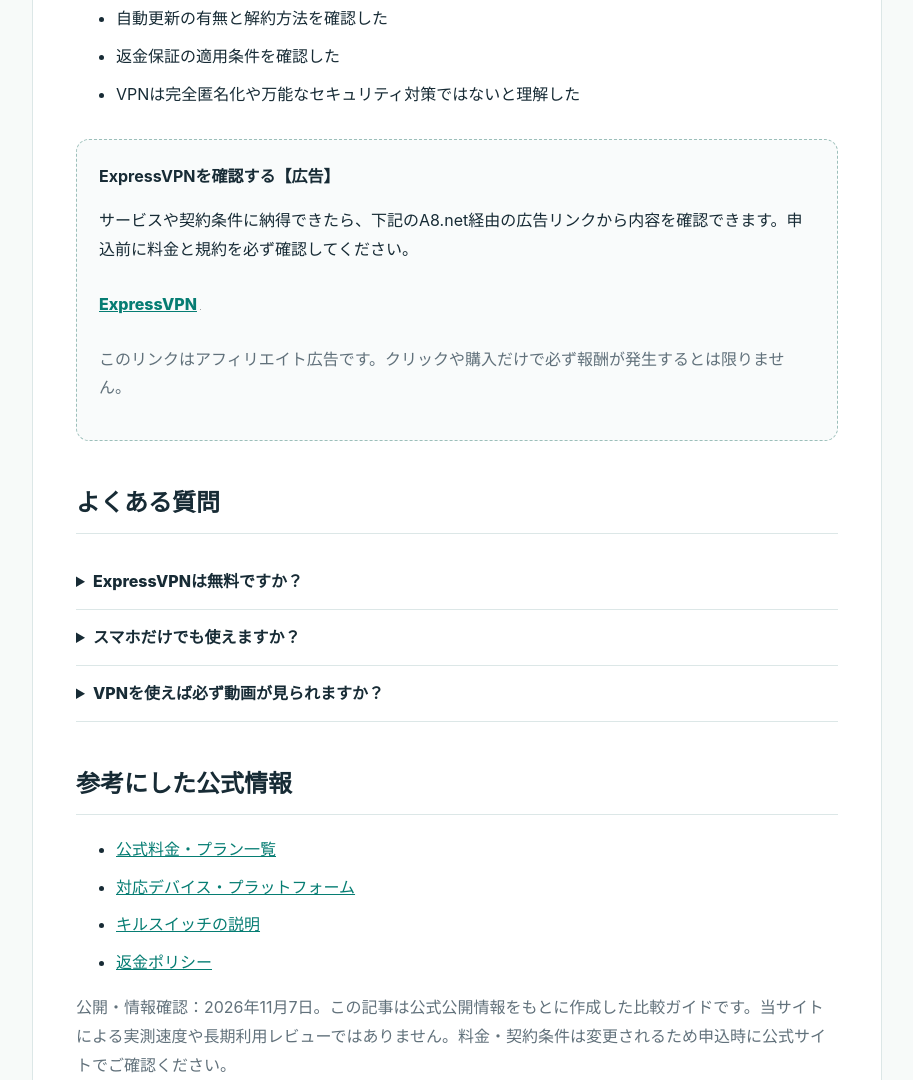
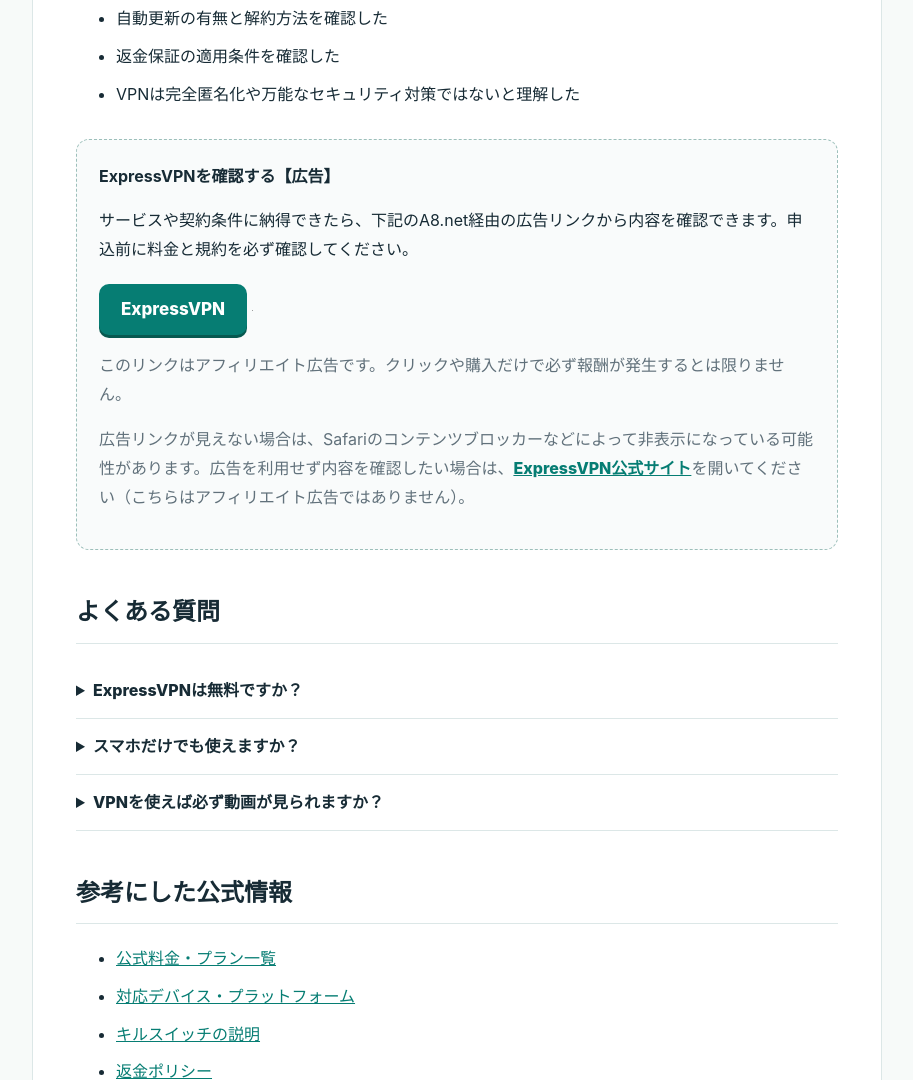
Before and after one commit to ikazumi03/affiliate-auto-site, a plain HTML site: page expressvpn.html in a window 1280 px wide. Shown: the part 2840-3920 px from the top of the page, without its empty margins (183-1096 px from the left). Drawn offline with Linux system fonts and the light colour scheme.

Commit message:
Add files via upload

```diff
--- a/expressvpn.html
+++ b/expressvpn.html
@@ -4,7 +4,7 @@
 <meta name="description" content="ExpressVPNの仕組み、向いている人・向かない人、料金・自動更新・返金条件の確認ポイントを解説。VPNでできることとできないことも整理します。">
 <meta name="robots" content="index,follow"><link rel="canonical" href="https://affiliate-auto-site-1tk.pages.dev/expressvpn.html"><link rel="stylesheet" href="style.css">
 <script type="application/ld+json">{"@context":"https://schema.org","@type":"Article","headline":"ExpressVPNとは？メリット・デメリットと料金の確認ポイント","inLanguage":"ja","datePublished":"2026-11-07","dateModified":"2026-11-07","mainEntityOfPage":"https://affiliate-auto-site-1tk.pages.dev/expressvpn.html","isAccessibleForFree":true}</script>
-<style>.article .offer a{font-weight:800}.checktable{width:100%;border-collapse:collapse;font-size:14px;margin:15px 0}.checktable th,.checktable td{border:1px solid #dce7e7;padding:12px;text-align:left;vertical-align:top}.checktable th{background:#e9f6f3;width:28%}.faq details{border-bottom:1px solid #dce7e7;padding:13px 0}.faq summary{font-weight:800;cursor:pointer}.adlink{font-size:20px;font-weight:800;padding:10px 0}.article a:focus-visible{outline:2px solid #067d73;outline-offset:3px}@media(max-width:680px){.checktable th{width:35%}}</style>
+<style>.article .offer a{font-weight:800}.checktable{width:100%;border-collapse:collapse;font-size:14px;margin:15px 0}.checktable th,.checktable td{border:1px solid #dce7e7;padding:12px;text-align:left;vertical-align:top}.checktable th{background:#e9f6f3;width:28%}.faq details{border-bottom:1px solid #dce7e7;padding:13px 0}.faq summary{font-weight:800;cursor:pointer}.offer-action{margin:20px 0 16px}.offer-action>a{display:inline-block;max-width:100%;text-align:center;padding:13px 22px;border-radius:10px;background:#067d73;color:#fff!important;text-decoration:none;font-size:17px;font-weight:800;line-height:1.5;box-shadow:0 3px 0 #075950}.offer-action>a:hover,.offer-action>a:focus-visible{background:#055d55}.offer-action img{vertical-align:middle}.article a:focus-visible{outline:2px solid #067d73;outline-offset:3px}@media(max-width:680px){.checktable th{width:35%}}</style>
 </head><body><header class="top"><div class="bar"><a class="brand" href="index.html">くらしの<span>選び方</span>ガイド</a><nav><a href="index.html#articles">比較ガイド</a><a href="about.html">サイトについて</a><a href="policy.html">運営方針</a></nav></div></header>
 <div class="adnotice">【広告】このページにはアフィリエイト広告を含みます。申込みがあった場合、当サイトに報酬が支払われることがあります。</div>
 <main class="container"><article class="article"><div class="breadcrumbs"><a href="index.html">ホーム</a> / <a href="wifi.html">通信・ネット</a> / ExpressVPN</div><span class="tag">通信・ネット</span>
@@ -33,8 +33,8 @@
 <h3>向いていない人</h3><ul><li>有料サブスクを増やしたくない人</li><li>VPNを使えば詐欺やウイルス感染を完全に防げると思っている人</li><li>特定の動画サービスの地域制限回避を必ず成功させたい人（利用規約・提供地域・接続可否を確認）</li></ul>
 <h2>申込み前のチェックリスト</h2>
 <ul><li>利用する端末・OSの対応状況を確認した</li><li>初回請求額と更新後の請求額を確認した</li><li>自動更新の有無と解約方法を確認した</li><li>返金保証の適用条件を確認した</li><li>VPNは完全匿名化や万能なセキュリティ対策ではないと理解した</li></ul>
-<section class="offer" aria-label="ExpressVPN 広告"><strong>ExpressVPNを確認する【広告】</strong><p>サービスや契約条件に納得できたら、下記のA8.net経由の広告リンクから内容を確認できます。申込前に料金と規約を必ず確認してください。</p><p class="adlink"><a href="https://px.a8.net/svt/ejp?a8mat=4BGFJ9+AINPIQ+5JSS+5YRHE" rel="nofollow">ExpressVPN</a>
-<img border="0" width="1" height="1" src="https://www15.a8.net/0.gif?a8mat=4BGFJ9+AINPIQ+5JSS+5YRHE" alt=""></p><p class="small">このリンクはアフィリエイト広告です。クリックや購入だけで必ず報酬が発生するとは限りません。</p></section>
+<section class="offer" aria-label="ExpressVPN 広告"><strong>ExpressVPNを確認する【広告】</strong><p>サービスや契約条件に納得できたら、下記のA8.net経由の広告リンクから内容を確認できます。申込前に料金と規約を必ず確認してください。</p><div class="offer-action"><a href="https://px.a8.net/svt/ejp?a8mat=4BGFJ9+AINPIQ+5JSS+5YRHE" rel="nofollow">ExpressVPN</a>
+<img border="0" width="1" height="1" src="https://www15.a8.net/0.gif?a8mat=4BGFJ9+AINPIQ+5JSS+5YRHE" alt=""></div><p class="small">このリンクはアフィリエイト広告です。クリックや購入だけで必ず報酬が発生するとは限りません。</p><p class="small">広告リンクが見えない場合は、Safariのコンテンツブロッカーなどによって非表示になっている可能性があります。広告を利用せず内容を確認したい場合は、<a href="https://www.expressvpn.com/jp/" rel="noopener noreferrer">ExpressVPN公式サイト</a>を開いてください（こちらはアフィリエイト広告ではありません）。</p></section>
 <h2>よくある質問</h2><div class="faq"><details><summary>ExpressVPNは無料ですか？</summary><p>基本的には有料サービスです。新規利用者向けの返金保証と無料トライアルは異なるので、利用条件を確認してください。</p></details>
 <details><summary>スマホだけでも使えますか？</summary><p>iOS・Android向けのアプリが用意されています。必要なOSバージョンや機能は公式サポートをご確認ください。</p></details>
 <details><summary>VPNを使えば必ず動画が見られますか？</summary><p>いいえ。動画サービスの利用規約、配信地域、ネットワーク環境などによって利用可能か変わります。特定のサービスを視聴できる保証はありません。</p></details></div>
```
